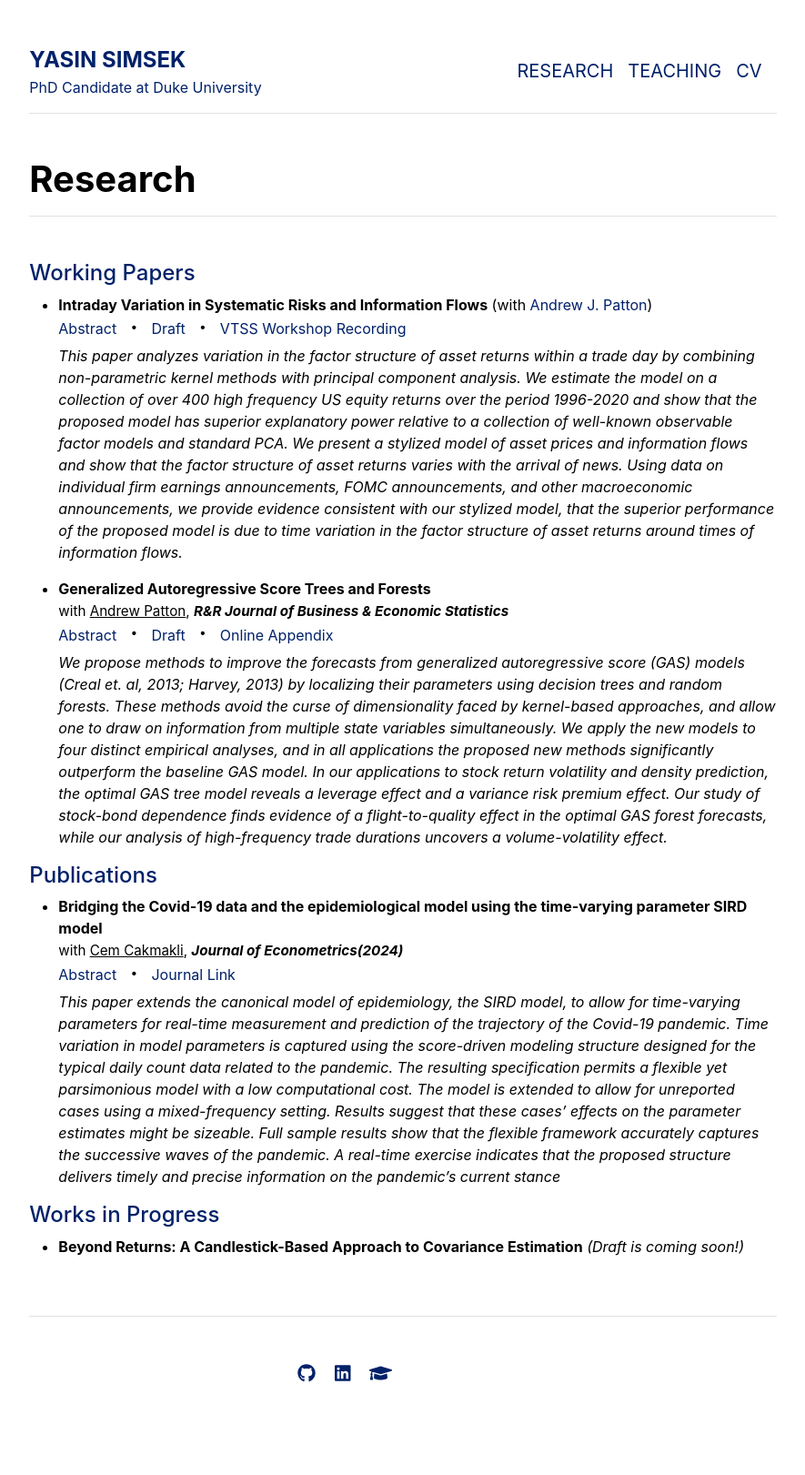
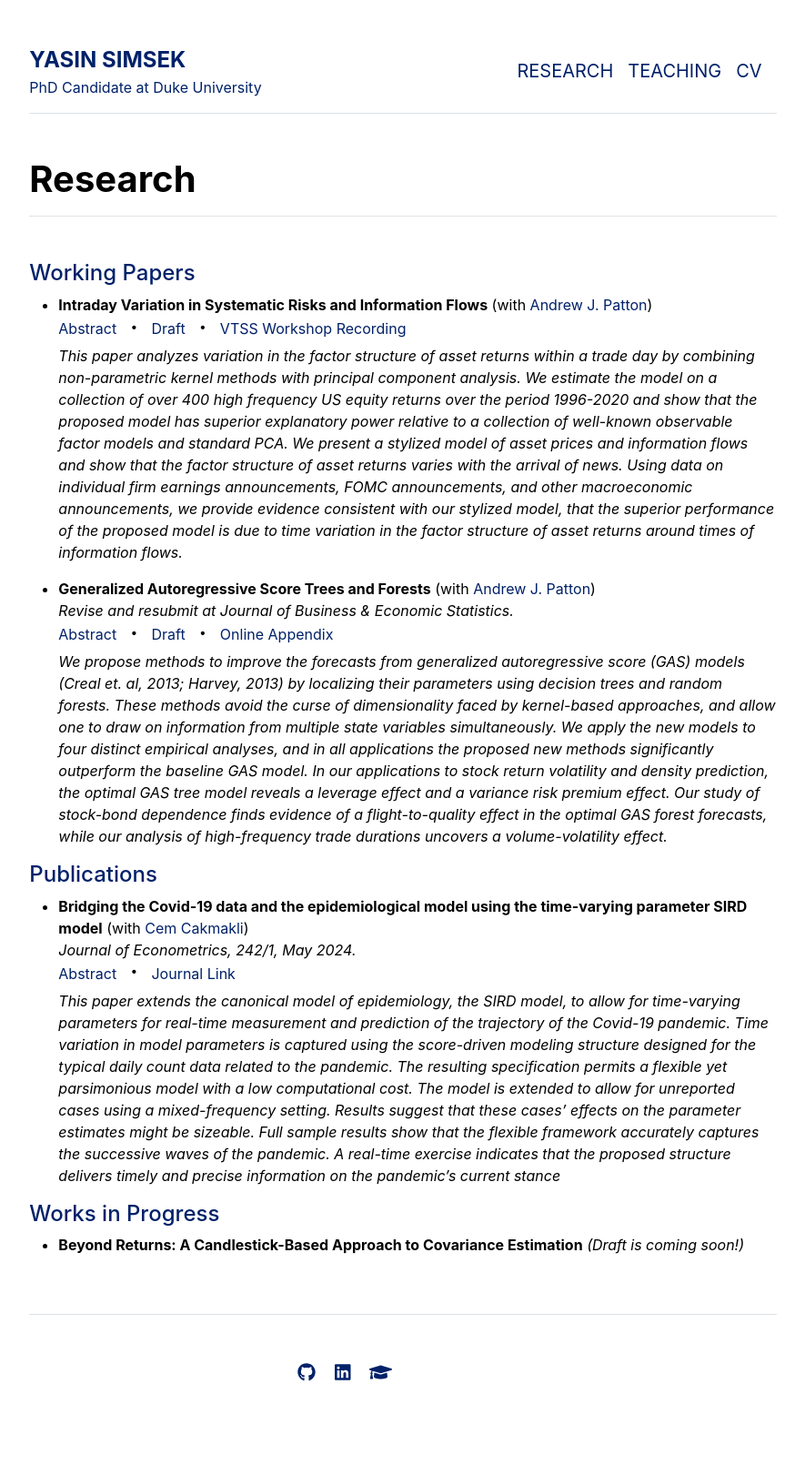
Before and after one commit to yasin-simsek/yasin-simsek.github.io, a Jekyll site: the page built from research.md, in a window 1280 px wide. Shown: the whole page at 91% size, without its empty margins (197-1082 px from the left). Built offline with Jekyll 4.4.1, drawn with Linux system fonts in a browser that asks for light colours.

Commit message:
research page fix

```diff
--- a/research.md
+++ b/research.md
@@ -71,14 +71,18 @@ title: "Research"
 <span class="abstract-content"> *This paper analyzes variation in the factor structure of asset returns within a trade day by combining non-parametric kernel methods with principal component analysis. We estimate the model on a collection of over 400 high frequency US equity returns over the period 1996-2020 and show that the proposed model has superior explanatory power relative to a collection of well-known observable factor models and standard PCA. We present a stylized model of asset prices and information flows and show that the factor structure of asset returns varies with the arrival of news. Using data on individual firm earnings announcements, FOMC announcements, and other macroeconomic announcements, we provide evidence consistent with our stylized model, that the superior performance of the proposed model is due to time variation in the factor structure of asset returns around times of information flows.*</span>
 
 * **Generalized Autoregressive Score Trees and Forests**
+(with <a href="https://public.econ.duke.edu/~ap172/" class="no-underline">Andrew J. Patton</a>)
 <br>
-<span style="font-size: 0.95em;">with <a href="https://public.econ.duke.edu/~ap172/" style="font-size: inherit; text-decoration: underline; color: black;">Andrew Patton</a>, ***R&R Journal of Business & Economic Statistics***</span>
+*Revise and resubmit at Journal of Business & Economic Statistics.*
 <br>
 <span class="abstract-toggle" onclick="toggleAbstract(this)">Abstract</span> <span class="middot">&middot;</span> <a href="https://papers.ssrn.com/sol3/papers.cfm?abstract_id=4459756" class="no-underline">Draft</a> <span class="middot">&middot;</span> <a href="assets/documents/Patton_Simsek_GAS_tree_APPENDIX.pdf" class="no-underline">Online Appendix</a> <span class="abstract-content">  *We propose methods to improve the forecasts from generalized autoregressive score (GAS) models (Creal et. al, 2013; Harvey, 2013) by localizing their parameters using decision trees and random forests. These methods avoid the curse of dimensionality faced by kernel-based approaches, and allow one to draw on information from multiple state variables simultaneously. We apply the new models to four distinct empirical analyses, and in all applications the proposed new methods significantly outperform the baseline GAS model. In our applications to stock return volatility and density prediction, the optimal GAS tree model reveals a leverage effect and a variance risk premium effect. Our study of stock-bond dependence finds evidence of a flight-to-quality effect in the optimal GAS forest forecasts, while our analysis of high-frequency trade durations uncovers a volume-volatility effect.*</span>
 
 #### <span style="color: #012169;">Publications</span>
 * **Bridging the Covid-19 data and the epidemiological model using the time-varying parameter SIRD model**
-<br><span style="font-size: 0.95em;">with <a href="https://sites.google.com/site/cemcakmakli/home" style="font-size: inherit; text-decoration: underline; color: black;">Cem Cakmakli</a>, ***Journal of Econometrics(2024)***</span> <br>
+(with <a href="https://sites.google.com/site/cemcakmakli/home" class="no-underline">Cem Cakmakli</a>)
+<br>
+*Journal of Econometrics, 242/1, May 2024.*
+<br>
 <span class="abstract-toggle" onclick="toggleAbstract(this)">Abstract</span> <span class="middot">&middot;</span> <a href="https://www.sciencedirect.com/science/article/pii/S0304407624001337" class="no-underline">Journal Link</a> <span class="abstract-content"> *This paper extends the canonical model of epidemiology, the SIRD model, to allow for time-varying parameters for real-time measurement and prediction of the trajectory of the Covid-19 pandemic. Time variation in model parameters is captured using the score-driven modeling structure designed for the typical daily count data related to the pandemic. The resulting specification permits a flexible yet parsimonious model with a low computational cost. The model is extended to allow for unreported cases using a mixed-frequency setting. Results suggest that these cases’ effects on the parameter estimates might be sizeable. Full sample results show that the flexible framework accurately captures the successive waves of the pandemic. A real-time exercise indicates that the proposed structure delivers timely and precise information on the pandemic’s current stance*</span>
 
 
```
